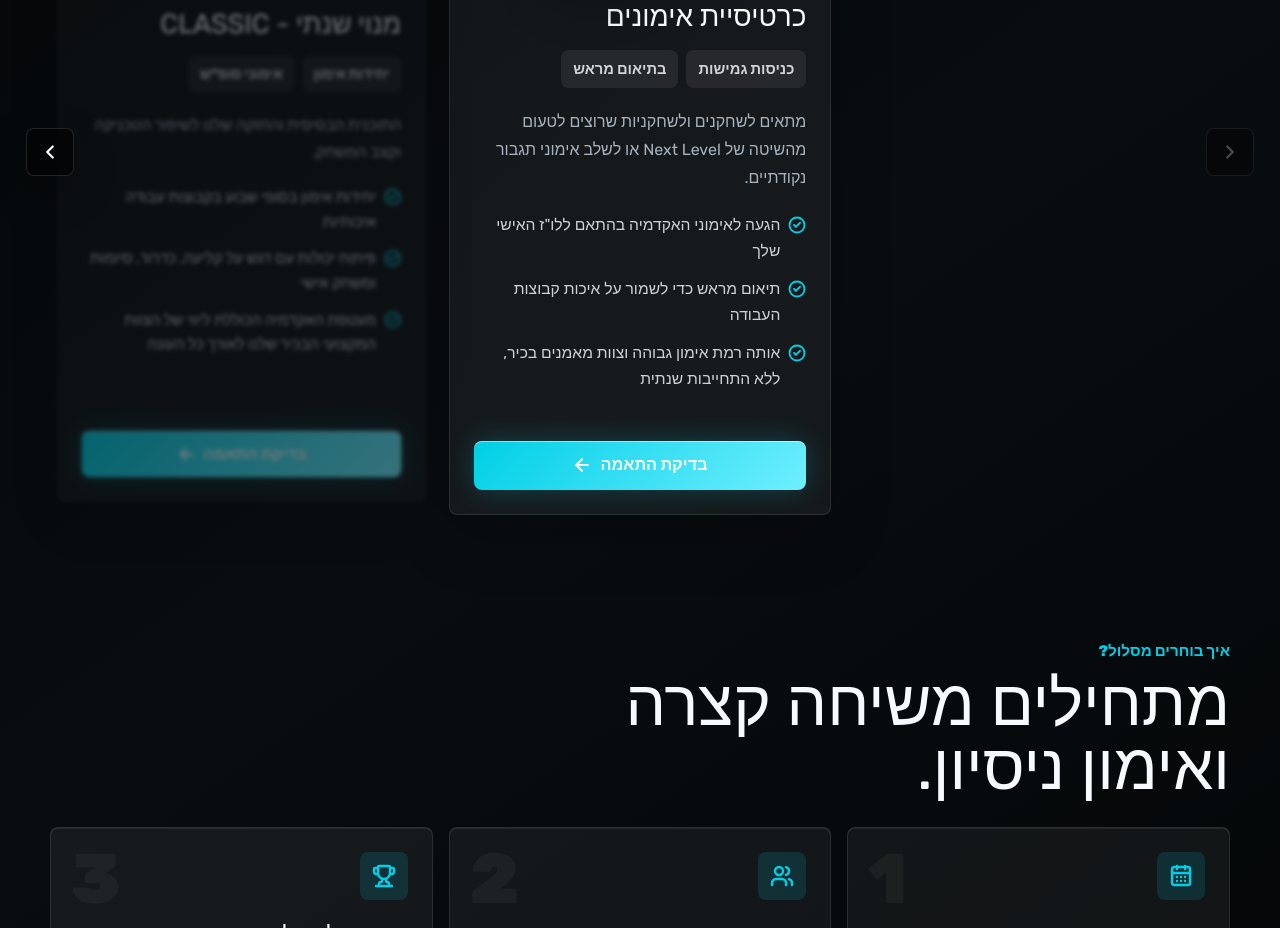
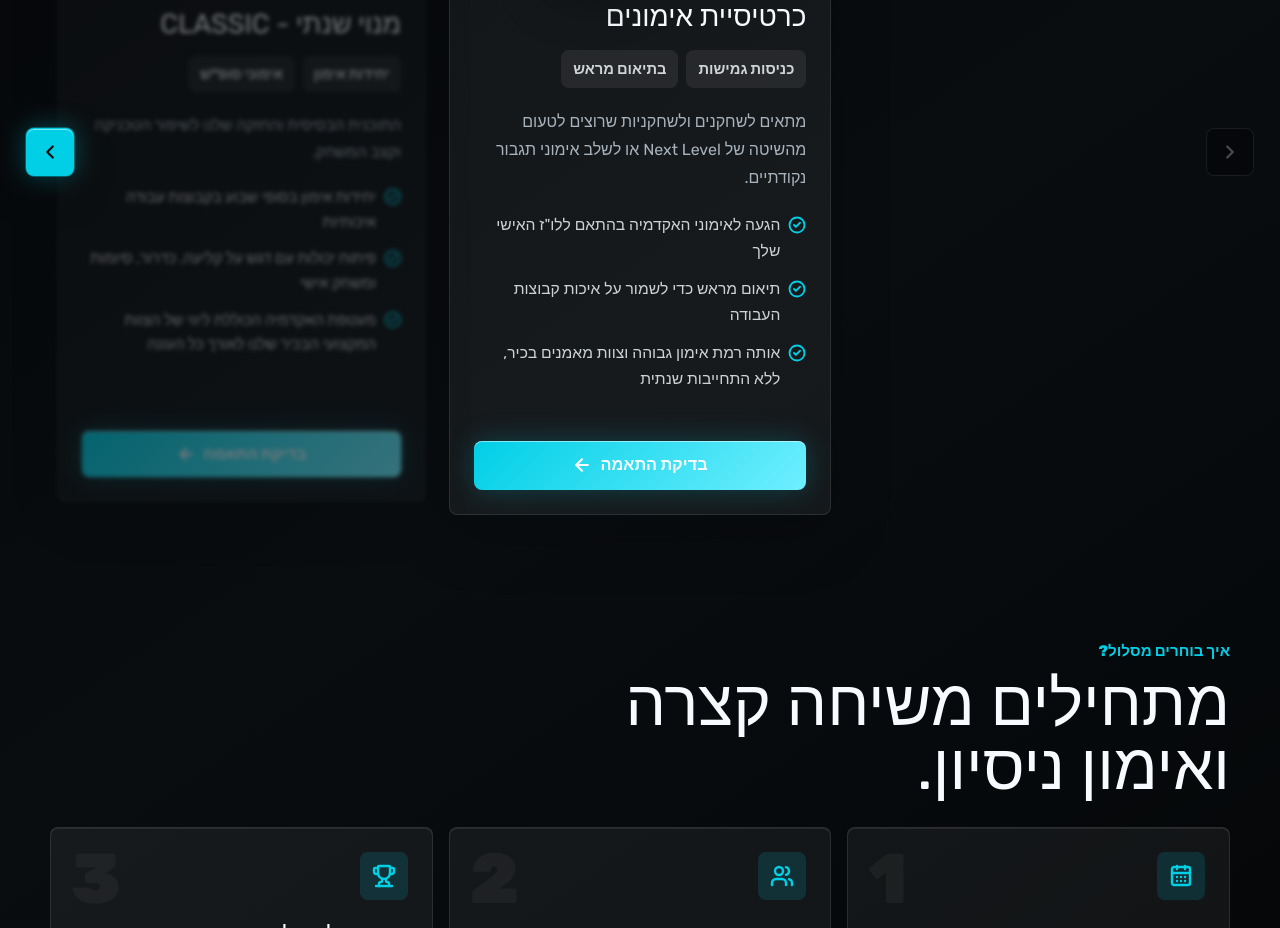
Before and after one commit to idoshabat/NextLevel-Frontend, a Next.js app: page /programs in a window 1280 px wide. Shown: the part 800-1728 px from the top of the page. Built offline with nearby package versions, Linux system fonts and the light colour scheme.

Commit message:
feat: enhance carousel arrow styles and add glow animation

```diff
--- a/app/camps/page.tsx
+++ b/app/camps/page.tsx
@@ -366,7 +366,7 @@ function CampCarousel({ title, text, icon: Icon, campList }: CampCarouselProps)
           className={`absolute right-0 top-[350px] z-10 inline-grid size-12 translate-x-1/2 place-items-center rounded-lg border shadow-[0_16px_40px_rgba(0,0,0,0.32)] backdrop-blur-md transition duration-300 max-[640px]:top-[300px] max-[640px]:translate-x-0 ${
             isRightArrowDisabled
               ? "cursor-not-allowed border-white/8 bg-[#030405]/44 text-[#f7fbff]/28 shadow-none"
-              : "border-white/12 bg-[#030405]/82 text-[#f7fbff] hover:-translate-y-0.5 hover:border-[rgb(var(--cyan-rgb)/0.62)] hover:bg-[rgb(var(--cyan-rgb)/0.16)] hover:text-[var(--cyan)]"
+              : "carousel-arrow-active border-[rgb(var(--cyan-rgb)/0.48)] bg-[#031014]/88 text-[var(--cyan)] hover:-translate-y-0.5 hover:border-[rgb(var(--cyan-rgb)/0.82)] hover:bg-[var(--cyan-light)] hover:text-[#001013]"
           }`}
           disabled={isRightArrowDisabled}
           onClick={() => moveCampFocus("right")}
@@ -379,7 +379,7 @@ function CampCarousel({ title, text, icon: Icon, campList }: CampCarouselProps)
           className={`absolute left-0 top-[350px] z-10 inline-grid size-12 -translate-x-1/2 place-items-center rounded-lg border shadow-[0_16px_40px_rgba(0,0,0,0.32)] backdrop-blur-md transition duration-300 max-[640px]:top-[300px] max-[640px]:translate-x-0 ${
             isLeftArrowDisabled
               ? "cursor-not-allowed border-white/8 bg-[#030405]/44 text-[#f7fbff]/28 shadow-none"
-              : "border-white/12 bg-[#030405]/82 text-[#f7fbff] hover:-translate-y-0.5 hover:border-[rgb(var(--cyan-rgb)/0.62)] hover:bg-[rgb(var(--cyan-rgb)/0.16)] hover:text-[var(--cyan)]"
+              : "carousel-arrow-active border-[rgb(var(--cyan-rgb)/0.48)] bg-[#031014]/88 text-[var(--cyan)] hover:-translate-y-0.5 hover:border-[rgb(var(--cyan-rgb)/0.82)] hover:bg-[var(--cyan-light)] hover:text-[#001013]"
           }`}
           disabled={isLeftArrowDisabled}
           onClick={() => moveCampFocus("left")}
--- a/app/globals.css
+++ b/app/globals.css
@@ -476,6 +476,47 @@ main > section:nth-of-type(3).scroll-reveal {
   }
 }
 
+.carousel-arrow-active {
+  color: #001013;
+  background: var(--cyan);
+  box-shadow:
+    0 0 0 1px rgb(var(--cyan-rgb) / 0.35),
+    0 0 26px rgb(var(--cyan-rgb) / 0.34),
+    0 16px 40px rgb(0 0 0 / 0.32),
+    inset 0 1px 0 rgb(255 255 255 / 0.48);
+}
+
+.carousel-arrow-active::before {
+  position: absolute;
+  inset: -7px;
+  z-index: -1;
+  content: "";
+  border: 1px solid rgb(var(--cyan-rgb) / 0.42);
+  border-radius: inherit;
+  opacity: 0;
+  animation: carousel-arrow-glow 2.4s ease-in-out infinite;
+  box-shadow: 0 0 28px rgb(var(--cyan-rgb) / 0.42);
+}
+
+@keyframes carousel-arrow-glow {
+  0%,
+  48%,
+  100% {
+    opacity: 0;
+    transform: scale(0.92);
+  }
+
+  62% {
+    opacity: 0.95;
+    transform: scale(1.08);
+  }
+
+  78% {
+    opacity: 0;
+    transform: scale(1.32);
+  }
+}
+
 @media (max-width: 1023px) {
   .program-carousel-card-mobile[data-swipe="left"] {
     animation: program-carousel-swipe-left 360ms cubic-bezier(0.22, 1, 0.36, 1);
@@ -501,6 +542,7 @@ main > section:nth-of-type(3).scroll-reveal {
   .back-to-top::before,
   .coach-popup-backdrop,
   .coach-popup-panel,
+  .carousel-arrow-active,
   .program-carousel-card-mobile {
     animation: none;
   }
--- a/app/page.tsx
+++ b/app/page.tsx
@@ -129,8 +129,8 @@ const tracks = [
 
 const reasons = [
   {
-    title: "הפרטים הקטנים שעושים הבדל גדול",
-    text: "האקדמיה נבנתה סביב הרעיון שההתקדמות האמיתית נמצאת בהרגלי עבודה, טכניקה נקייה, קבלת החלטות, ביטחון וחוסן מנטלי.",
+    title: "עברנו את הדרך",
+    text: "הצוות שלנו מכיר מבפנים את הדרך משחקן צעיר לשחקן מקצועני, ולכן יודע לכוון כל שחקן ושחקנית דרך עבודה מדויקת, מנטלית ומקצועית.",
     icon: HeartHandshake,
   },
   {
--- a/app/programs/page.tsx
+++ b/app/programs/page.tsx
@@ -295,7 +295,7 @@ export default function ProgramsPage() {
             className={`absolute right-0 top-[320px] z-10 inline-grid size-12 translate-x-1/2 place-items-center rounded-lg border shadow-[0_16px_40px_rgba(0,0,0,0.32)] backdrop-blur-md transition duration-300 max-[640px]:top-[280px] max-[640px]:translate-x-0 ${
               isRightArrowDisabled
                 ? "cursor-not-allowed border-white/8 bg-[#030405]/44 text-[#f7fbff]/28 shadow-none"
-                : "border-white/12 bg-[#030405]/82 text-[#f7fbff] hover:-translate-y-0.5 hover:border-[rgb(var(--cyan-rgb)/0.62)] hover:bg-[rgb(var(--cyan-rgb)/0.16)] hover:text-[var(--cyan)]"
+                : "carousel-arrow-active border-[rgb(var(--cyan-rgb)/0.48)] bg-[#031014]/88 text-[var(--cyan)] hover:-translate-y-0.5 hover:border-[rgb(var(--cyan-rgb)/0.82)] hover:bg-[var(--cyan-light)] hover:text-[#001013]"
             }`}
             disabled={isRightArrowDisabled}
             onClick={() => moveProgramFocus("right")}
@@ -308,7 +308,7 @@ export default function ProgramsPage() {
             className={`absolute left-0 top-[320px] z-10 inline-grid size-12 -translate-x-1/2 place-items-center rounded-lg border shadow-[0_16px_40px_rgba(0,0,0,0.32)] backdrop-blur-md transition duration-300 max-[640px]:top-[280px] max-[640px]:translate-x-0 ${
               isLeftArrowDisabled
                 ? "cursor-not-allowed border-white/8 bg-[#030405]/44 text-[#f7fbff]/28 shadow-none"
-                : "border-white/12 bg-[#030405]/82 text-[#f7fbff] hover:-translate-y-0.5 hover:border-[rgb(var(--cyan-rgb)/0.62)] hover:bg-[rgb(var(--cyan-rgb)/0.16)] hover:text-[var(--cyan)]"
+                : "carousel-arrow-active border-[rgb(var(--cyan-rgb)/0.48)] bg-[#031014]/88 text-[var(--cyan)] hover:-translate-y-0.5 hover:border-[rgb(var(--cyan-rgb)/0.82)] hover:bg-[var(--cyan-light)] hover:text-[#001013]"
             }`}
             disabled={isLeftArrowDisabled}
             onClick={() => moveProgramFocus("left")}
```
Also changed, not shown: 1 other file (tests, documents, lock files or other folders).
